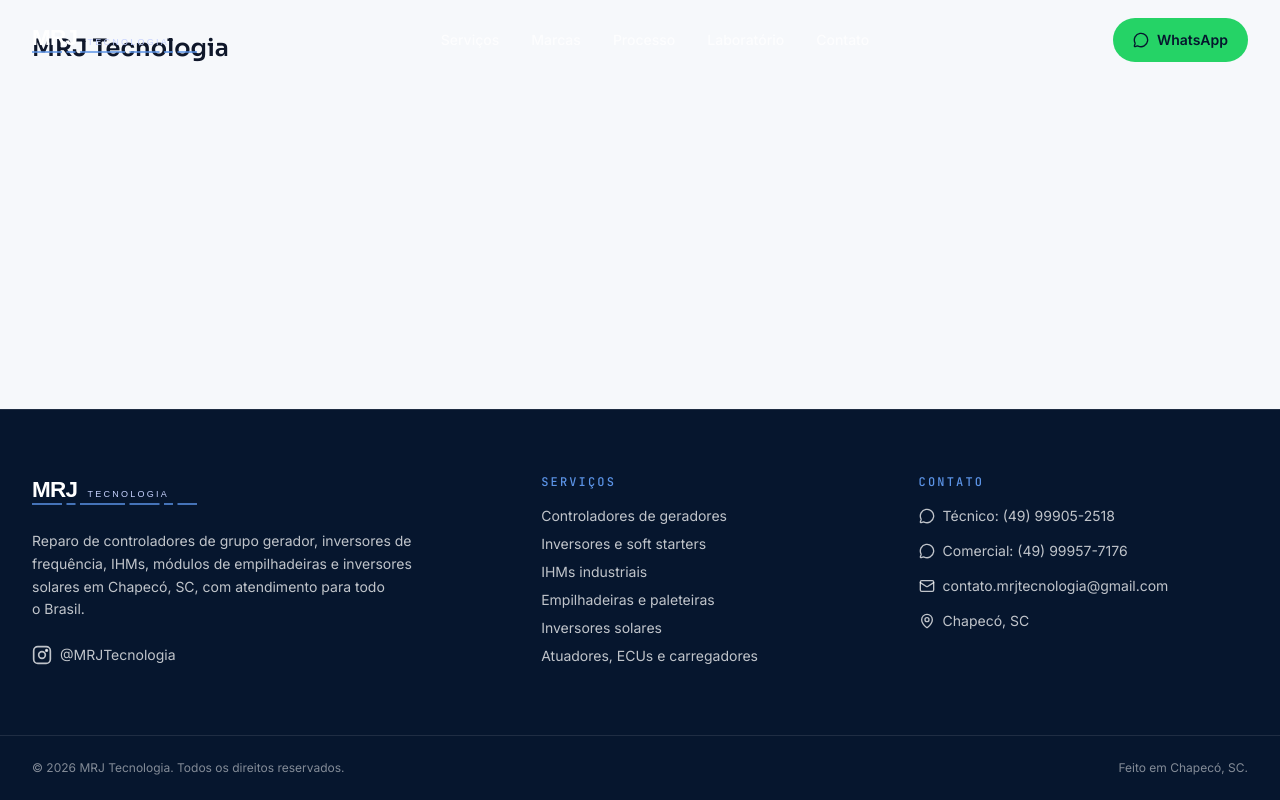
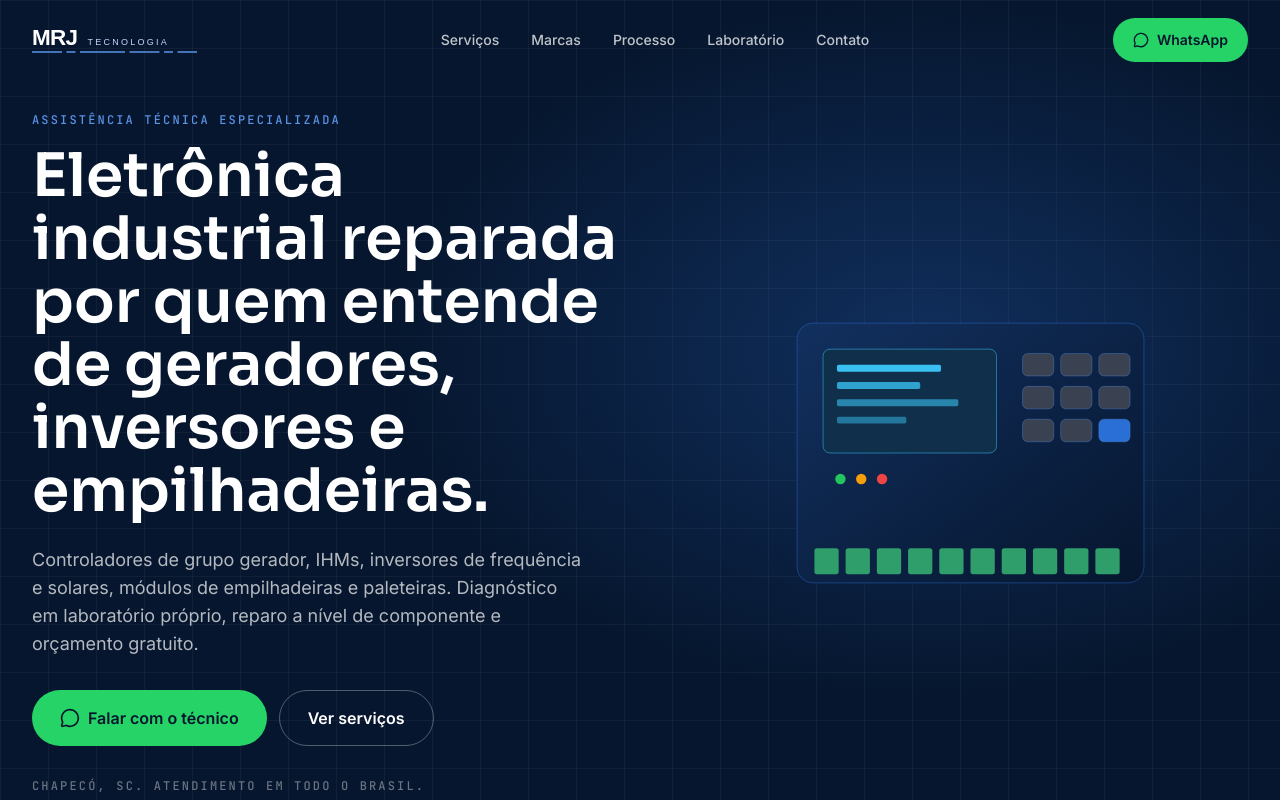
Before and after one commit to LucasJandrey5/site-mrj, a Next.js app: page / in a window 1280 px wide. Shown: the top 800 px of the page. Built offline with nearby package versions, Linux system fonts and the light colour scheme.

Commit message:
feat: hero com CTAs de WhatsApp, marquee de marcas e imagem provisória

```diff
--- a/src/app/page.tsx
+++ b/src/app/page.tsx
@@ -1,7 +1,5 @@
+import { Hero } from '@/components/sections/Hero'
+
 export default function Home() {
-  return (
-    <main className="p-8">
-      <h1 className="text-2xl font-semibold">MRJ Tecnologia</h1>
-    </main>
-  )
+  return <Hero />
 }
--- /dev/null
+++ b/src/components/sections/Hero.tsx
@@ -0,0 +1,45 @@
+import { MessageCircle } from 'lucide-react'
+import { Marquee } from '@/components/motion/Marquee'
+import { HeroVisual } from '@/components/three/HeroVisual'
+import { Button } from '@/components/ui/Button'
+import { allBrands } from '@/data/brands'
+import { company } from '@/data/company'
+import { buildWhatsAppUrl, WA_MESSAGES } from '@/lib/whatsapp'
+
+const whatsapp = buildWhatsAppUrl(company.whatsapp.tecnico, WA_MESSAGES.tecnico)
+
+export function Hero() {
+  return (
+    <section id="hero" className="relative isolate overflow-hidden bg-navy-950 text-white">
+      <div className="hero-grid absolute inset-0 -z-10" aria-hidden="true" />
+      <div className="container-x grid min-h-svh items-center gap-12 pt-28 pb-16 lg:grid-cols-[1.05fr_0.95fr]">
+        <div>
+          <p className="eyebrow text-brand-400">Assistência técnica especializada</p>
+          <h1 className="mt-4 text-4xl leading-[1.05] font-semibold sm:text-5xl lg:text-6xl">
+            Eletrônica industrial reparada por quem entende de geradores, inversores e empilhadeiras.
+          </h1>
+          <p className="mt-6 max-w-xl text-lg text-white/70">
+            Controladores de grupo gerador, IHMs, inversores de frequência e solares, módulos de empilhadeiras e
+            paleteiras. Diagnóstico em laboratório próprio, reparo a nível de componente e orçamento gratuito.
+          </p>
+          <div className="mt-8 flex flex-wrap gap-3">
+            <Button href={whatsapp} external variant="whatsapp" size="lg" testId="hero-cta">
+              <MessageCircle className="size-5" aria-hidden="true" />
+              Falar com o técnico
+            </Button>
+            <Button href="#servicos" variant="outline-light" size="lg">
+              Ver serviços
+            </Button>
+          </div>
+          <p className="eyebrow mt-8 text-white/40">
+            {company.address.city}, {company.address.state}. Atendimento em todo o Brasil.
+          </p>
+        </div>
+        <HeroVisual />
+      </div>
+      <div className="border-t border-white/10 py-5">
+        <Marquee items={allBrands} />
+      </div>
+    </section>
+  )
+}
--- /dev/null
+++ b/src/components/three/HeroVisual.tsx
@@ -0,0 +1,25 @@
+'use client'
+
+import Image from 'next/image'
+
+export const HERO_FALLBACK = {
+  src: '/hero-fallback.svg',
+  alt: 'Controlador de grupo gerador aberto em camadas: painel, placa e carcaça',
+}
+
+export function HeroVisual() {
+  return (
+    <div data-testid="hero-visual" className="relative aspect-square w-full max-w-xl justify-self-center lg:justify-self-end">
+      <Image
+        src={HERO_FALLBACK.src}
+        alt={HERO_FALLBACK.alt}
+        fill
+        priority
+        unoptimized
+        sizes="(min-width: 1024px) 40vw, 90vw"
+        className="object-contain"
+        data-testid="hero-fallback"
+      />
+    </div>
+  )
+}
```
Also changed, not shown: public/hero-fallback.svg (added), 1 other file (tests, documents, lock files or other folders).
